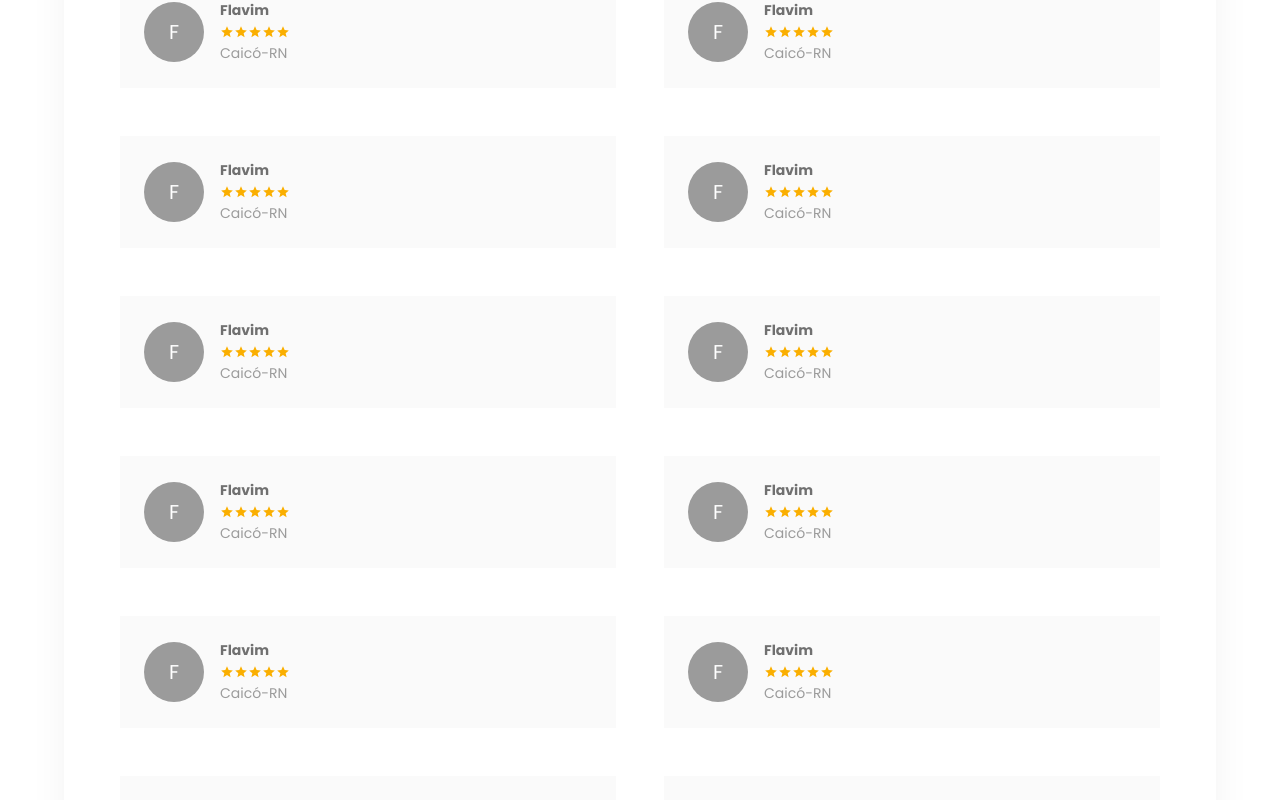
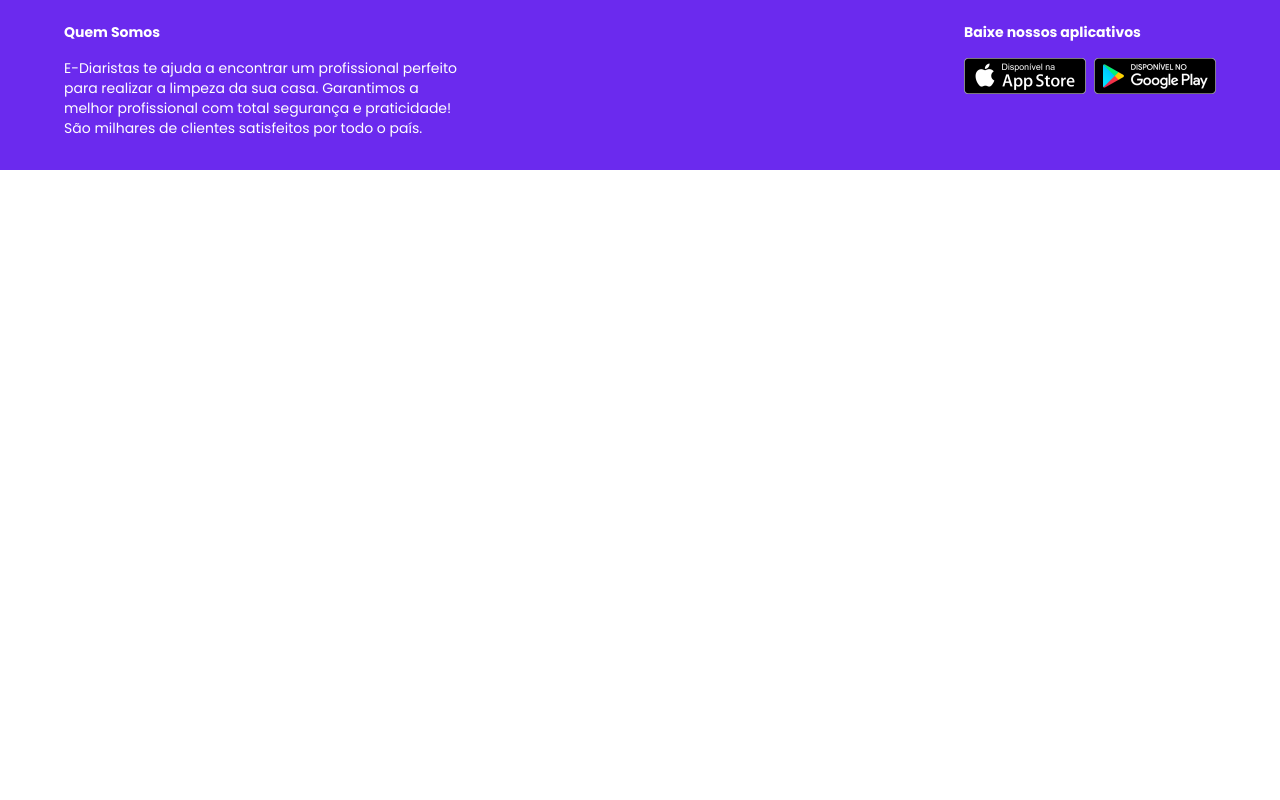
Before and after one commit to FlaviodosSantos/treinaweb-workshop-multistack-react, a Next.js app: page / in a window 1280 px wide. Shown: the part 630-1430 px from the top of the page. After the commit the page ends 800 px from the top, so only its background shows below. Built offline with nearby package versions, Linux system fonts and the light colour scheme.

Commit message:
diaristas.map , 2a aula até 1h59m27s

```diff
--- a/src/pages/index.tsx
+++ b/src/pages/index.tsx
@@ -2,7 +2,7 @@ import SafeEnvironment from 'ui/components/feedback/SafeEnvironment/SafeEnvironm
 import PageTitle from 'ui/components/data-display/PageTitle/PageTitle';
 import UserInformation from 'ui/components/data-display/UserInformation/UserInformation';
 import TextFieldMask from 'ui/components/inputs/TextFieldMask/TextFieldMask';
-import { Button, Typography, Container } from '@material-ui/core';
+import { Button, Typography, Container, CircularProgress } from '@material-ui/core';
 import {
     FormElementsContainer,
     ProfissionaisPaper,
@@ -42,111 +42,60 @@ export default function Home() {
                         value={cep}
                         onChange={(event) => setCep(event.target.value)}
                     />
-                    {cepValido}
 
-                    <Typography color={'error'} >CEP inválido</Typography>
+                    {erro && <Typography color={'error'} >{erro}</Typography>}
 
                     <Button
                         variant={'contained'}
                         color={'secondary'}
                         sx={{ width: '220px' }}
+                        disabled={!cepValido || carregando}
+                        onClick={() => buscarProfissionais(cep)}
+
                     >
-                        Buscar
+                        {carregando ? <CircularProgress size={20} /> : 'Buscar'}
                     </Button>
                 </FormElementsContainer>
 
-                <ProfissionaisPaper>
-                    <ProfissionaisContainer>
+                {buscaFeita && (diaristas.length > 0 ?
+                    <ProfissionaisPaper>
+                        <ProfissionaisContainer>
+                            {diaristas.map((item, index) => {
+                                return (
+                                    <UserInformation
+                                        key={index} name={item.nome_completo}
+                                        picture={item.foto_usuario}
+                                        rating={item.reputacao}
+                                        description={item.cidade}
+                                    />
+                                );
+                            })}
+                        </ProfissionaisContainer>
 
-                        <UserInformation
-                            name={'Flavim'}
-                            picture={'https://github.com/FlaviodosSantos.png'}
-                            rating={5}
-                            description={'Caicó-RN'}
-                        />
+                        <Container sx={{ textAlign: 'center' }} >
+                            {diaristasRestantes > 0 && (
+                                <Typography sx={{ mt: 5 }} >
+                                    ...e mais {diaristasRestantes} {' '}
+                                    {diaristasRestantes > 1 ?
+                                        'profissionais atendem' : 'profissional atende'
+                                    }{' '} ao seu endereço.
+                                </Typography>
+                            )}
 
-                        <UserInformation
-                            name={'Flavim'}
-                            picture={'https://github.com/FlaviodosSantos.png'}
-                            rating={5}
-                            description={'Caicó-RN'}
-                        />
+                            <Button
+                                variant={'contained'}
+                                color={'secondary'}
+                                sx={{ mt: 5 }}
+                            >Contrate um profissional</Button>
+                        </Container>
+                    </ProfissionaisPaper>
+                    : (
+                        <Typography align={'center'} color={'textPrimary'} >
+                            Ainda não temos nenhuma diarista disponível em sua região.
+                        </Typography>
+                    )
 
-                        <UserInformation
-                            name={'Flavim'}
-                            picture={'https://github.com/FlaviodosSantos.png'}
-                            rating={5}
-                            description={'Caicó-RN'}
-                        />
-                        <UserInformation
-                            name={'Flavim'}
-                            picture={'https://github.com/FlaviodosSantos.png'}
-                            rating={5}
-                            description={'Caicó-RN'}
-                        />
-
-                        <UserInformation
-                            name={'Flavim'}
-                            picture={'https://github.com/FlaviodosSantos.png'}
-                            rating={5}
-                            description={'Caicó-RN'}
-                        />
-
-                        <UserInformation
-                            name={'Flavim'}
-                            picture={'https://github.com/FlaviodosSantos.png'}
-                            rating={5}
-                            description={'Caicó-RN'}
-                        />
-                        <UserInformation
-                            name={'Flavim'}
-                            picture={'https://github.com/FlaviodosSantos.png'}
-                            rating={5}
-                            description={'Caicó-RN'}
-                        />
-
-                        <UserInformation
-                            name={'Flavim'}
-                            picture={'https://github.com/FlaviodosSantos.png'}
-                            rating={5}
-                            description={'Caicó-RN'}
-                        />
-
-                        <UserInformation
-                            name={'Flavim'}
-                            picture={'https://github.com/FlaviodosSantos.png'}
-                            rating={5}
-                            description={'Caicó-RN'}
-                        />
-                        <UserInformation
-                            name={'Flavim'}
-                            picture={'https://github.com/FlaviodosSantos.png'}
-                            rating={5}
-                            description={'Caicó-RN'}
-                        />
-
-                        <UserInformation
-                            name={'Flavim'}
-                            picture={'https://github.com/FlaviodosSantos.png'}
-                            rating={5}
-                            description={'Caicó-RN'}
-                        />
-
-                        <UserInformation
-                            name={'Flavim'}
-                            picture={'https://github.com/FlaviodosSantos.png'}
-                            rating={5}
-                            description={'Caicó-RN'}
-                        />
-
-                        <UserInformation
-                            name={'Flavim'}
-                            picture={'https://github.com/FlaviodosSantos.png'}
-                            rating={5}
-                            description={'Caicó-RN'}
-                        />
-                    </ProfissionaisContainer>
-                </ProfissionaisPaper>
+                )}
             </Container>
         </div>
 
```
